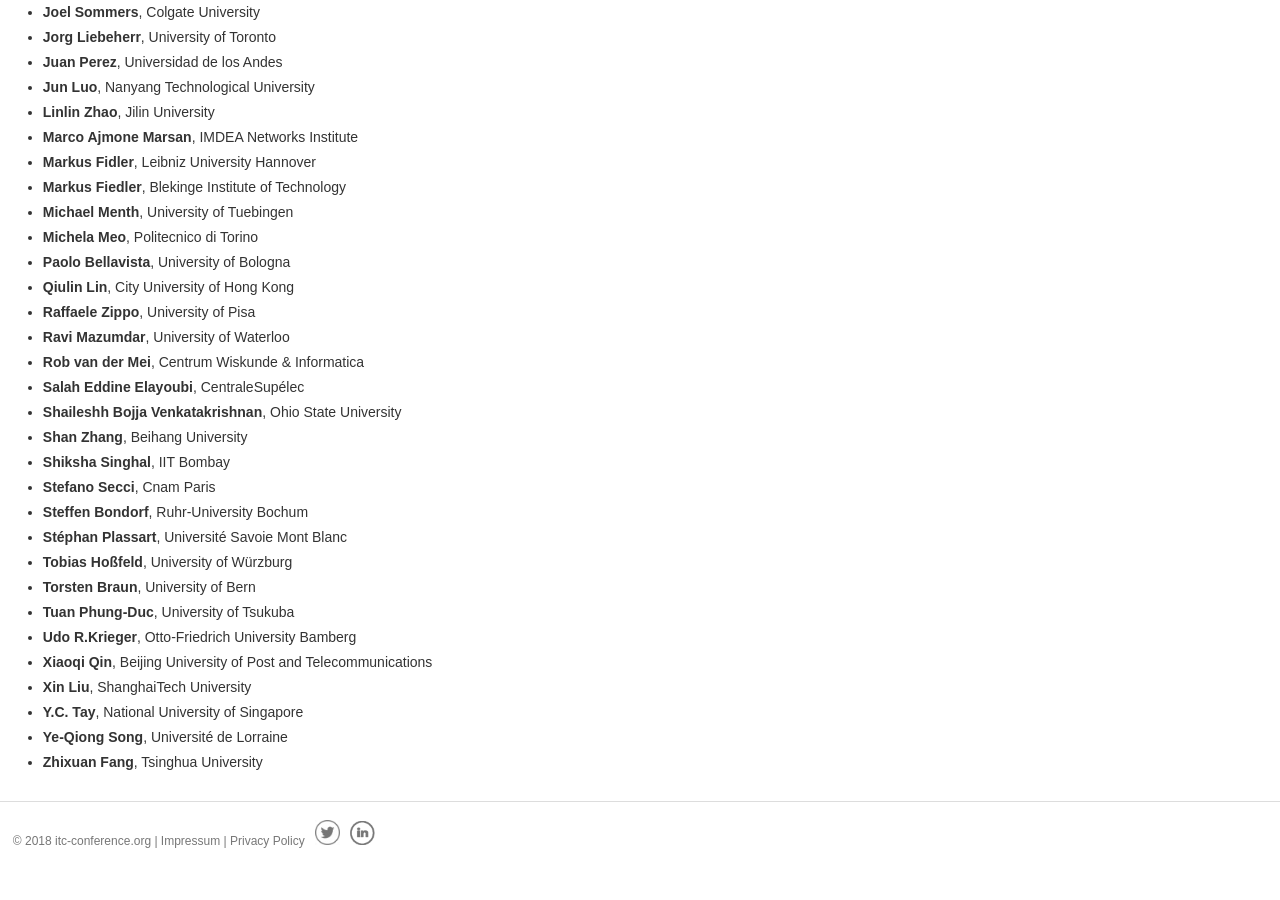
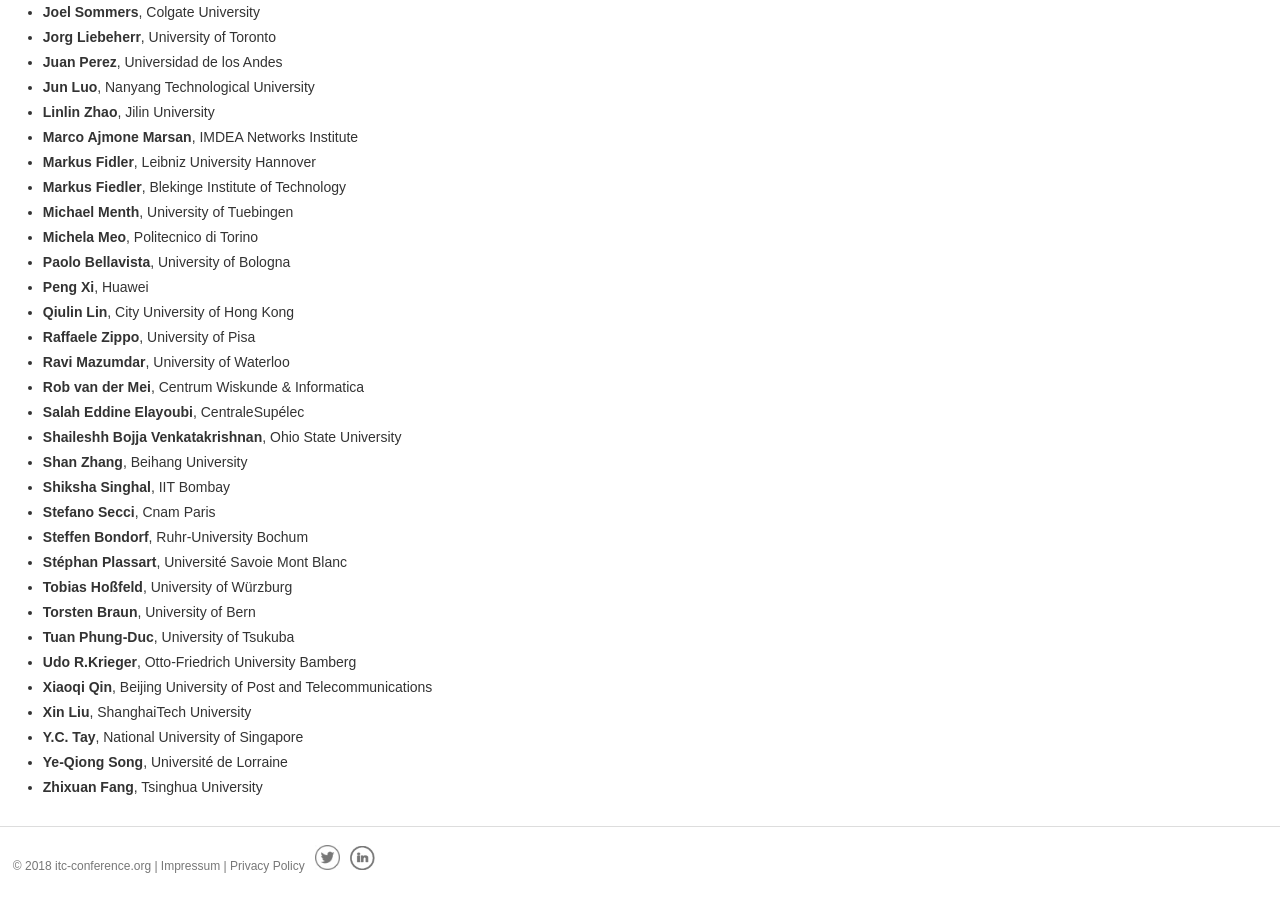
Before and after one commit to ohohlfeld/itc36, a Jekyll site: the page built from tpc.md, in a window 1280 px wide and 900 px high, scrolled down 1345 px. Built offline with Jekyll 4.4.1, drawn with Linux system fonts in a browser that asks for light colours; before the commit the page ends 2220 px from its top, so only the background shows below that.

Commit message:
update tpc

```diff
--- a/tpc.md
+++ b/tpc.md
@@ -46,6 +46,7 @@ menu-index: 6
 * **Michael Menth**, University of Tuebingen
 * **Michela Meo**, Politecnico di Torino
 * **Paolo Bellavista**, University of Bologna
+* **Peng Xi**, Huawei
 * **Qiulin Lin**, City University of Hong Kong
 * **Raffaele Zippo**, University of Pisa
 * **Ravi Mazumdar**, University of Waterloo
```
